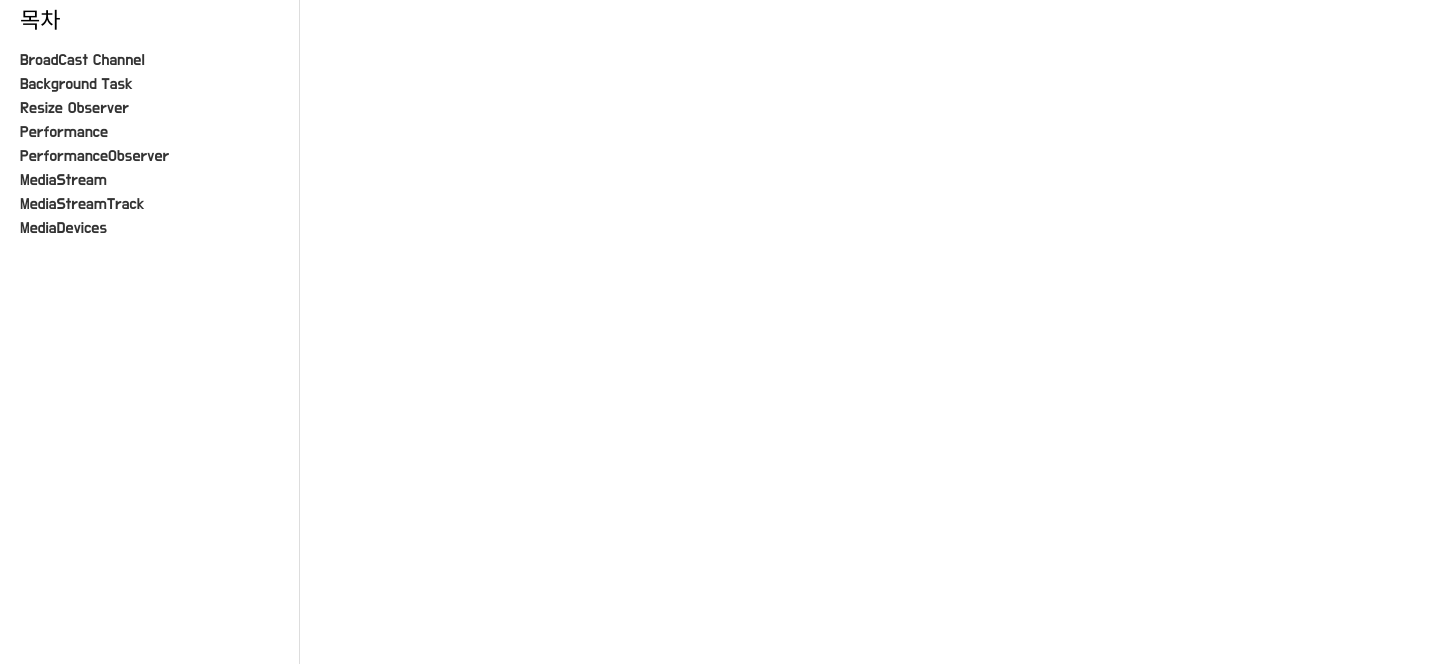
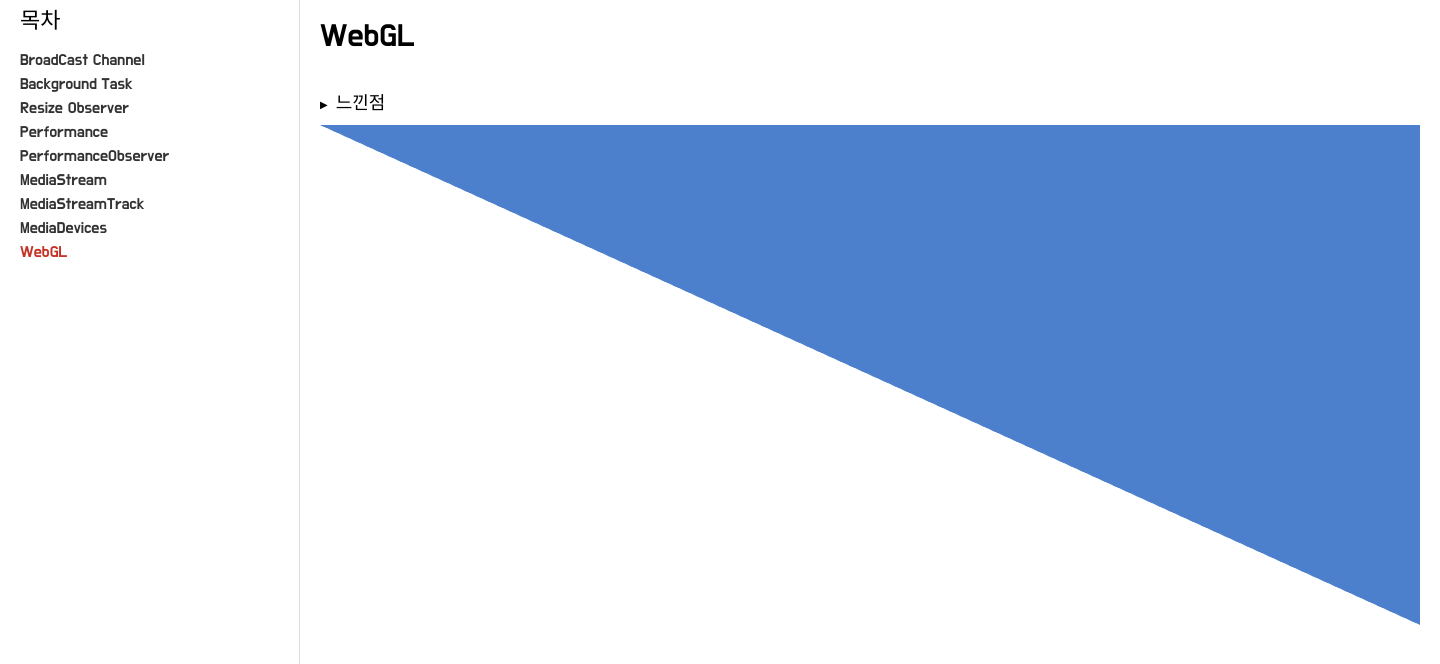
Before and after one commit to d0hyeon/web-api, a React (Create React App) app: page /webgl in a window 1280 px wide. Shown: the top 664 px of the page, 1440 px wide, since content can reach past the window. Built offline with nearby package versions, Linux system fonts and the light colour scheme.

Commit message:
feat: 네비게이션 및 페이지 추가

```diff
--- a/src/components/layout/Navigate.tsx
+++ b/src/components/layout/Navigate.tsx
@@ -15,7 +15,8 @@ const CATEGORIES: Menu[] = [
   {title: 'PerformanceObserver', path: '/performance/observer'},
   {title: 'MediaStream', path: '/media'},
   {title: 'MediaStreamTrack', path: '/media/track'},
-  {title: 'MediaDevices', path: '/media/devices'}
+  {title: 'MediaDevices', path: '/media/devices'},
+  {title: 'WebGL', path: '/webgl'}
 ]
 
 const Navigate: React.FC = () => {
--- a/src/pages/App.tsx
+++ b/src/pages/App.tsx
@@ -14,6 +14,7 @@ const PerformanceObserver = React.lazy(() => import('@src/pages/Performance/Obse
 const MediaStream = React.lazy(() => import('@src/pages/MediaStream'));
 const MediaStreamTrack = React.lazy(() => import('@src/pages/MediaStream/Track'));
 const MediaDevice = React.lazy(() => import('@src/pages/MediaStream/Devices'));
+const WebGL = React.lazy(() => import('@src/pages/WebGL'));
 
 const App: React.FC = () => {
   return (
@@ -34,6 +35,7 @@ const App: React.FC = () => {
               <Route exact path="/media" component={MediaStream} />
               <Route exact path="/media/track" component={MediaStreamTrack} />
               <Route exact path="/media/devices" component={MediaDevice} />
+              <Route exact path="/webgl" component={WebGL} />
             </main>
           </React.Suspense>
         </Switch>
@@ -63,6 +65,7 @@ const globalCss = css`
     padding: 0;
     box-sizing: border-box;
     line-height: 1;
+    max-width: 100%;
   }
 
   html {
```
